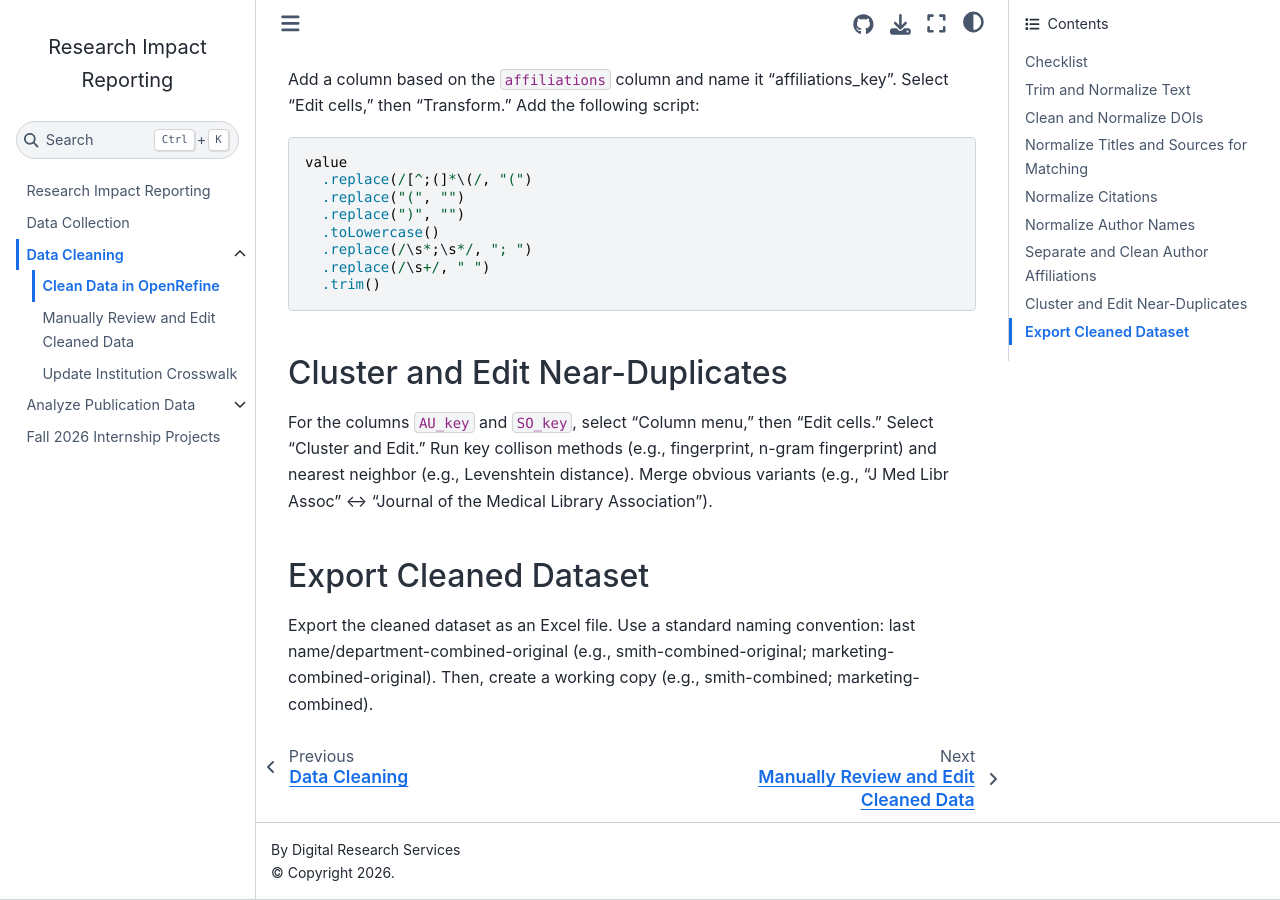
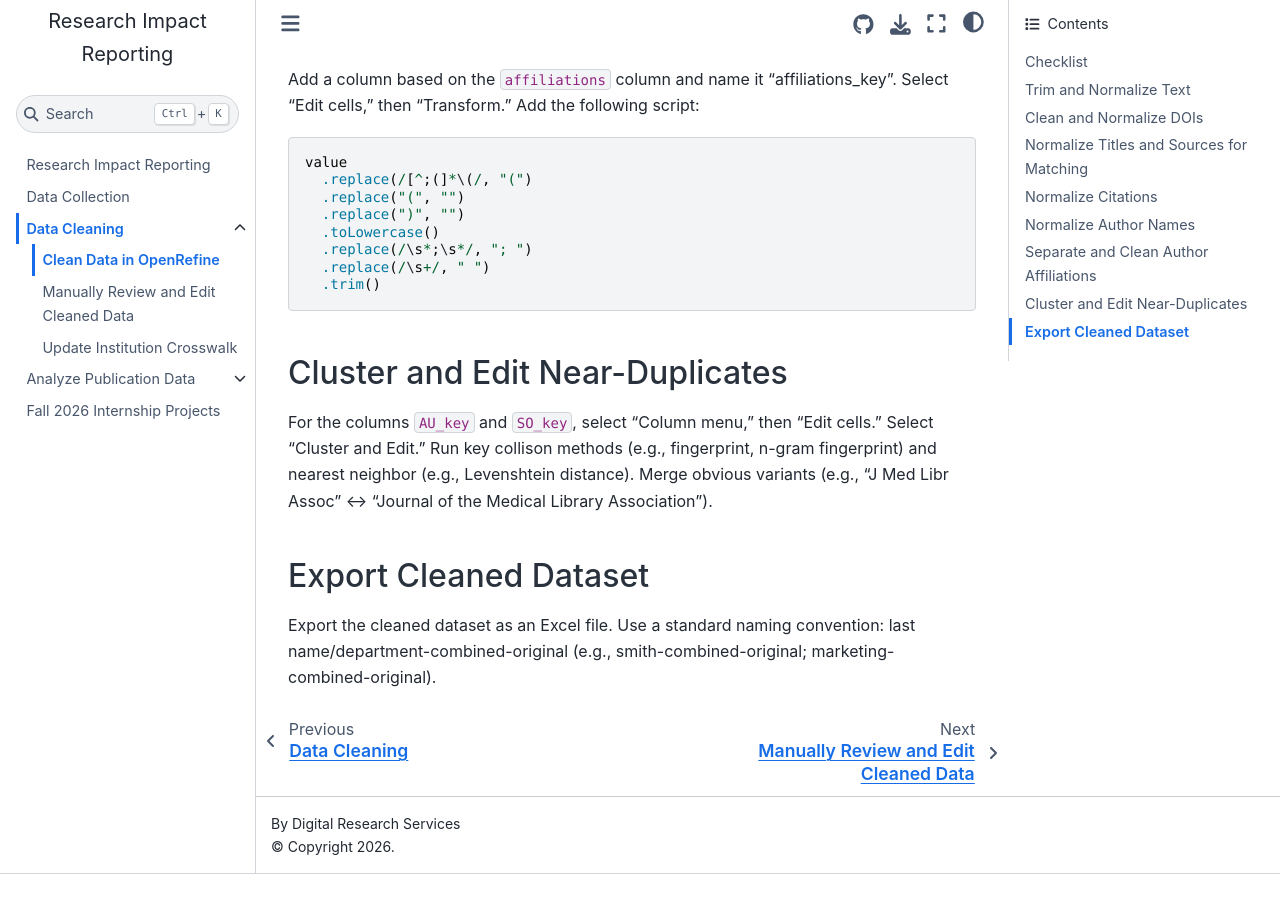
Before and after one commit to vvlooking/research-impact, a Jupyter Book: the page built from website/data-cleaning-openrefine.md, in a window 1280 px wide and 900 px high, scrolled down 1999 px. Built offline with Jupyter Book 1.0.4 settings and Sphinx 7.4.7 and the Sphinx Book theme 1.1.4, drawn with Linux system fonts in a browser that asks for light colours; after the commit the page ends 2873 px from its top, so only the background shows below that.

```diff
--- a/website/data-cleaning-openrefine.md
+++ b/website/data-cleaning-openrefine.md
@@ -82,4 +82,4 @@
 For the columns `AU_key` and `SO_key`, select "Column menu," then "Edit cells." Select "Cluster and Edit." Run key collison methods (e.g., fingerprint, n-gram fingerprint) and nearest neighbor (e.g., Levenshtein distance). Merge obvious variants (e.g., “J Med Libr Assoc” ↔ “Journal of the Medical Library Association”).
 
 ## Export Cleaned Dataset
-Export the cleaned dataset as an Excel file. Use a standard naming convention: last name/department-combined-original (e.g., smith-combined-original; marketing-combined-original). Then, create a working copy (e.g., smith-combined; marketing-combined).
+Export the cleaned dataset as an Excel file. Use a standard naming convention: last name/department-combined-original (e.g., smith-combined-original; marketing-combined-original).
```
